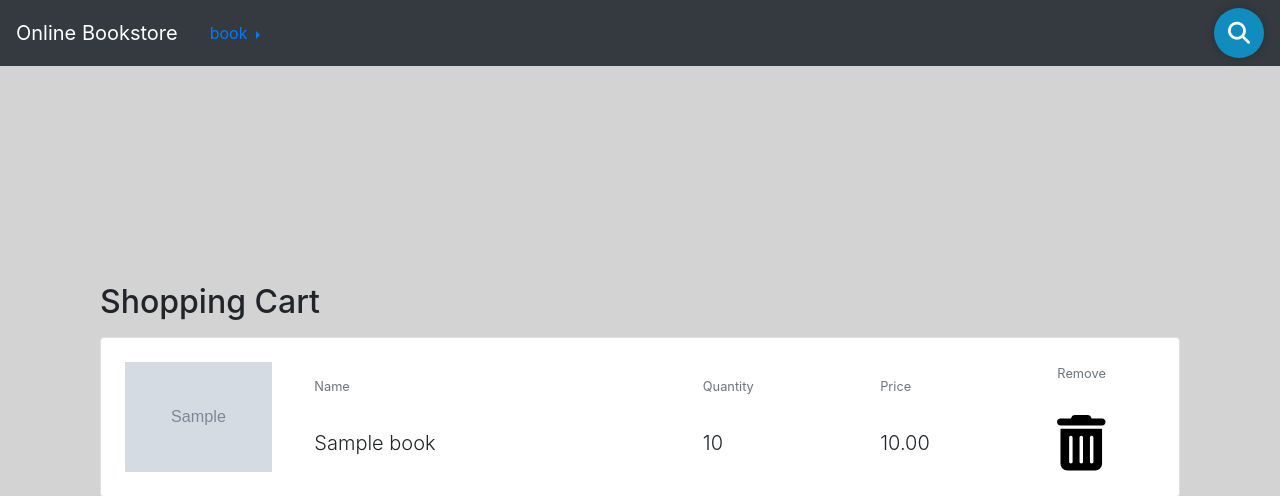
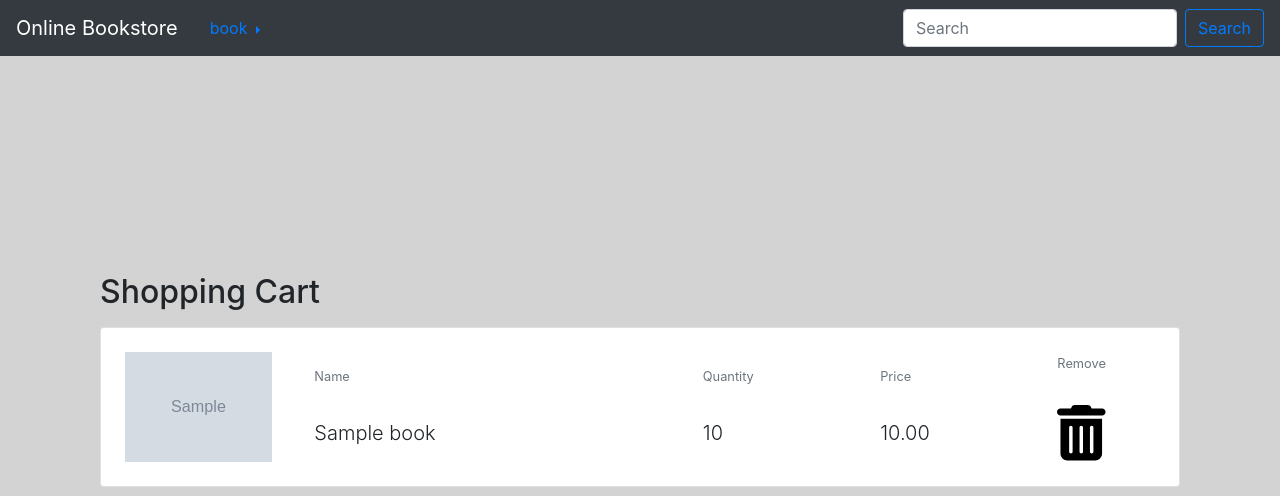
Before and after one commit to anyonecode/django-bookstore, a Django app: page /cart/ in a window 1280 px wide. Shown: the top 496 px of the page. Run offline with Django 3.2, Linux system fonts and the light colour scheme; a user stored in the database is signed in; tables that the repository leaves empty hold one stand-in row (values such as "Sample post"); grey boxes marked "Sample" are stand-in pictures; some libraries are stand-ins or nearby versions.

Commit message:
first commit

```diff
--- a/templates/base.html
+++ b/templates/base.html
@@ -7,6 +7,7 @@
   <!-- Required meta tags -->
   <meta charset="utf-8">
   <meta name="viewport" content="width=device-width, initial-scale=1, shrink-to-fit=no">
+  <script src="https://kit.fontawesome.com/adcdf23364.js" crossorigin="anonymous"></script>
 
   <!-- Bootstrap CSS -->
   <link rel="stylesheet" href="https://stackpath.bootstrapcdn.com/bootstrap/4.4.1/css/bootstrap.min.css"
@@ -41,13 +42,10 @@
     </div>
 
     <!-- search css -->
-    <form class="search" action="{% url 'search_results' %}" method="get">
-
-      <script src="https://kit.fontawesome.com/a076d05399.js"></script>
-      <link rel="stylesheet" href="{% static 'css/base.css' %}">
-      <i class="fas fa-search"></i>
-      <input name="q" class="fas fa-search" type="text" autocomplete="off" placeholder="click to search">
-    </form>
+      <form class="form-inline my-2 my-lg-0"action="{% url 'search_results' %}" method="get">
+        <input name="q" class="form-control mr-sm-2" type="search" placeholder="Search" aria-label="Search">
+        <button class="btn btn-outline-primary my-2 my-sm-0" type="submit">Search</button>
+      </form>
 
   </nav><br>
 
```
